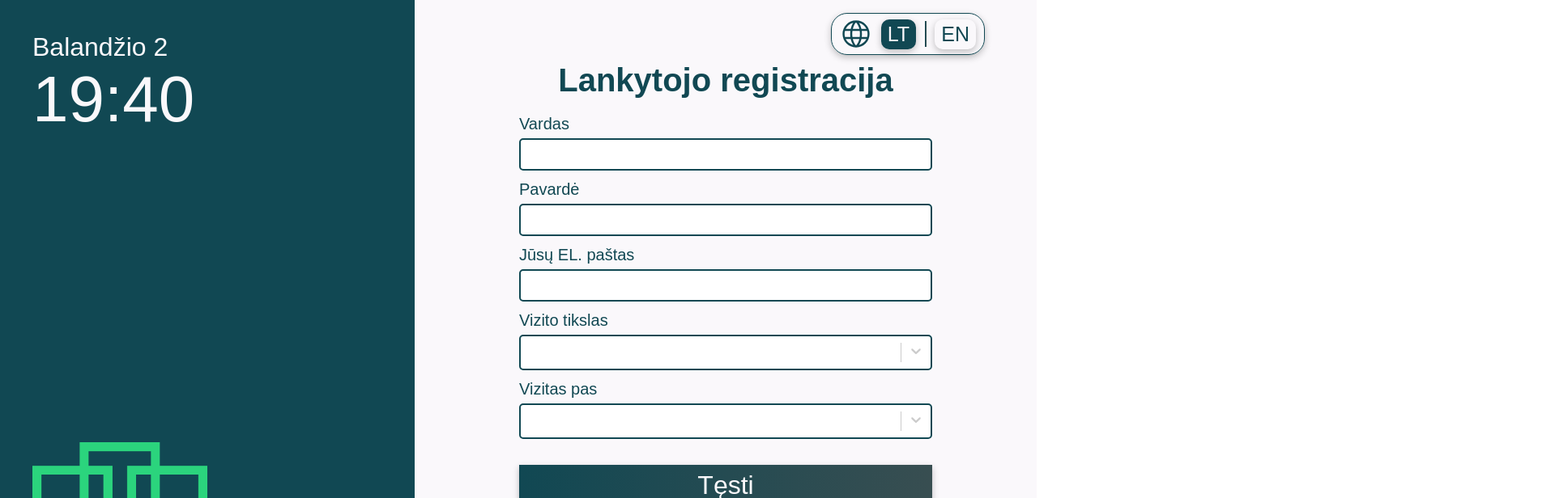
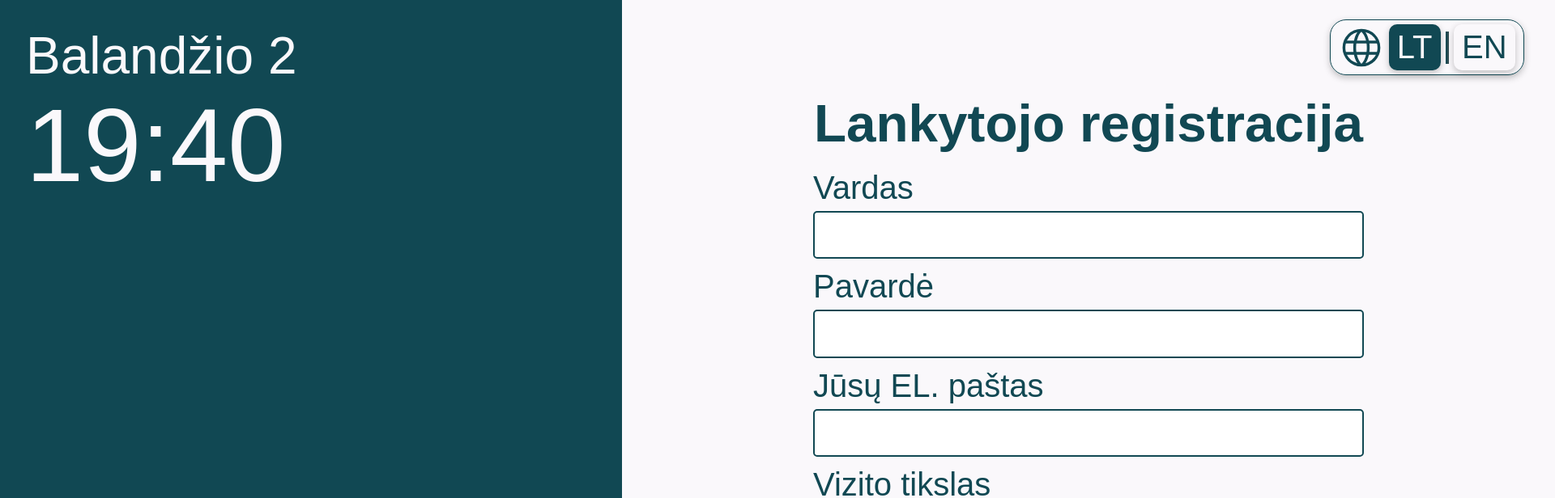
Before and after one commit to daniel-fomkin/share-react-progress, a React (Vite) app: page /form in a window 1280 px wide. Shown: the top 616 px of the page at 81% size, 1920 px wide, since content can reach past the window. Built offline with nearby package versions, Linux system fonts and the light colour scheme.

Commit message:
Style size update

```diff
--- a/src/App.css
+++ b/src/App.css
@@ -22,13 +22,16 @@
 
 body {
     font-family: "Eina", sans-serif;
+    height: 1200px;
+    width: 1920px;
 }
 
 .container {
     display: grid;
-    grid-template-columns: 4fr 6fr;
-    grid-template-rows: 100vh;
+    grid-template-columns: 40% 60%;
+    grid-template-rows: 1200px;
     background-color: var(--primary-color);
+    position: relative;
 }
 
 main {
@@ -58,7 +61,7 @@ aside {
     display: flex;
     flex-direction: column;
     justify-content: space-between;
-    padding: 40px;
+    padding: 2rem;
 }
 
 aside img {
@@ -67,12 +70,12 @@ aside img {
 
 .time {
     color: var(--secondary-color);
-    font-size: 5rem;
+    font-size: 8rem;
 }
 
 .date {
     color: var(--secondary-color);
-    font-size: 2rem;
+    font-size: 4rem;
 }
 
 /* language change buttons */
@@ -81,8 +84,9 @@ aside img {
     display: flex;
     position: absolute;
     top: 2%;
-    right: 5%;
-    width: 190px;
+    right: 2%;
+    width: 15rem;
+    z-index: 10;
     justify-content: space-between;
     align-items: center;
     border: 1px solid var(--primary-color);
@@ -92,13 +96,13 @@ aside img {
 }
 
 .languages img {
-    width: 40px;
-    height: 40px;
+    width: 3.5rem;
+    height: 3.5rem;
 }
 
 .languages hr {
-    width: 2px;
-    height: 2rem;
+    width: 4px;
+    height: 2.5rem;
     background: var(--gradient);
     border: none;
 
@@ -107,16 +111,16 @@ aside img {
 .lang-btn {
     background-color: transparent;
     color: var(--primary-color);
-    font-size: 25px;
-    padding: 4px 8px;
+    font-size: 2.5rem;
+    padding: 6px 10px;
     border-radius: 10px;
 }
 
 .active {
     background-color: var(--primary-color);
     color: var(--secondary-color);
-    font-size: 25px;
-    padding: 4px 8px;
+    font-size: 2.5rem;
+    padding: 6px 10px;
     border-radius: 10px;
 }
 
@@ -131,13 +135,13 @@ aside img {
 }
 
 .welcome h1 {
-    font-size: 4.5rem;
+    font-size: 6.5rem;
     color: var(--primary-color);
 }
 
 .welcome hr {
-    width: 15%;
-    height: 2px;
+    width: 25%;
+    height: 5px;
     background: var(--gradient);
     border: none;
 }
@@ -147,7 +151,7 @@ aside img {
     border: none;
     color: var(--secondary-color);
     margin-top: 50px;
-    font-size: 2.5rem;
+    font-size: 3.5rem;
     padding: 10px 50px;
     border-radius: 20px;
 }
@@ -160,9 +164,10 @@ aside img {
 }
 
 .registration form {
-    width: 550px;
+    width: 45rem;
     padding: 20px;
 }
+
 .other-box{
     display: none;
 }
@@ -170,8 +175,9 @@ aside img {
     resize: none;
     overflow: auto;
 }
+
 .registration h1 {
-    font-size: 2.5rem;
+    font-size: 4.1rem;
     margin-top: 10%;
     color: var(--primary-color);
 }
@@ -179,7 +185,7 @@ aside img {
 form label,
 form>p {
     color: var(--primary-color);
-    font-size: 20px;
+    font-size: 2.5rem;
 }
 
 
@@ -196,7 +202,7 @@ input,
 option,
 select,
 textarea {
-    font-size: 1.2rem;
+    font-size: 2.2rem;
 }
 
 form input,
@@ -209,9 +215,10 @@ form textarea {
     padding: 8px;
     border: 2px solid var(--primary-color);
     border-radius: 5px;
-    height: 40px;
+    height: 3.7rem;
     transition: all 100ms;
 }
+
 form input:hover,
 form select:hover,
 form textarea:hover{
@@ -223,12 +230,8 @@ form textarea:hover{
     border: none;
     color: var(--secondary-color);
     margin-top: 20px;
-    font-size: 2rem;
+    font-size: 3rem;
     padding: 7px 25px;
-}
-
-select>option * {
-    border: 5px solid green;
 }
 
 .form-atgal {
@@ -236,7 +239,7 @@ select>option * {
     border: 2px solid var(--primary-color);
     color: var(--primary-color);
     margin-top: 20px;
-    font-size: 2rem;
+    font-size: 3rem;
     padding: 5px 25px;
     border-radius: 20px;
 }
@@ -266,12 +269,12 @@ select>option * {
 }
 
 .directions h1 {
-    font-size: 2.5rem;
+    font-size: 4.5rem;
     color: var(--primary-color);
 }
 
 .directions>img {
-    width: 100px;
+    width: 10rem;
 }
 
 .directions_content {
@@ -282,7 +285,7 @@ select>option * {
     align-items: center;
     flex-direction: row;
     justify-content: center;
-    font-size: 25px;
+    font-size: 2.5rem;
 }
 
 .directions_content img {
@@ -294,8 +297,8 @@ select>option * {
     border: none;
     color: var(--secondary-color);
     margin-top: 50px;
-    font-size: 2rem;
-    padding: 10px 50px;
+    font-size: 3.5rem;
+    padding: 20px 60px;
     border-radius: 20px;
 }
 
@@ -309,19 +312,19 @@ select>option * {
     padding-bottom: 100px;
 }
 
-.done>img {
-    height: 200px;
+.done img {
+    height: 10rem;
 }
 
 .done h1 {
-    font-size: 3rem;
+    font-size: 4.5rem;
     color: var(--primary-color);
     margin-bottom: 20px;
 }
 
 .done p {
     color: var(--primary-color);
-    font-size: 2rem;
+    font-size: 2.5rem;
     margin-bottom: 10px;
 }
 
@@ -330,7 +333,7 @@ select>option * {
     border: none;
     color: var(--secondary-color);
     margin-bottom: 20px;
-    font-size: 2.5rem;
+    font-size: 3.5rem;
     padding: 10px 100px;
     border-radius: 20px;
 }
--- a/src/components/Registration.jsx
+++ b/src/components/Registration.jsx
@@ -240,22 +240,23 @@ function Registration({lang}){
                           : "none",
                         marginTop: "6px",
                         marginBottom: "12px",
-                        fontSize: "1.2rem",
+                        fontSize: "2.2rem",
 
                         "&:hover": {
                           borderColor: "#30b74e",
                         },
                         "& > *": {
-                          height: "40px",
+                          height: "3.7rem",
                         },
                         "& > div > div": {
-                          height: "40px"
+                          height: "3.7rem"
                         }
                       }),
 
                       option: (base, state) => ({
                         ...base,
                         backgroundColor:  state.isFocused ? "#d0d1d0" : "white",
+                        fontSize: "2rem",
                         color: state.isFocused ? "#1f1f1f" : "black"
                       })
                     }}
@@ -292,16 +293,16 @@ function Registration({lang}){
                           : "none",
                         marginTop: "6px",
                         marginBottom: "12px",
-                        fontSize: "1.2rem",
+                        fontSize: "2.2rem",
 
                         "&:hover": {
                           borderColor: "#30b74e",
                         },
                         "& > *": {
-                          height: "40px",
+                          height: "3.7rem",
                         },
                         "& > div > div": {
-                          height: "40px",
+                          height: "3.7rem",
                         },
                         "& > :last-child(div)":{
                           height: "auto"
@@ -311,7 +312,8 @@ function Registration({lang}){
                       option: (base, state) => ({
                         ...base,
                         backgroundColor:  state.isFocused ? "#d0d1d0" : "white",
-                        color: state.isFocused ? "#1f1f1f" : "black"
+                        color: state.isFocused ? "#1f1f1f" : "black",
+                        fontSize: "2rem"
                       })
                     }}
 
```
